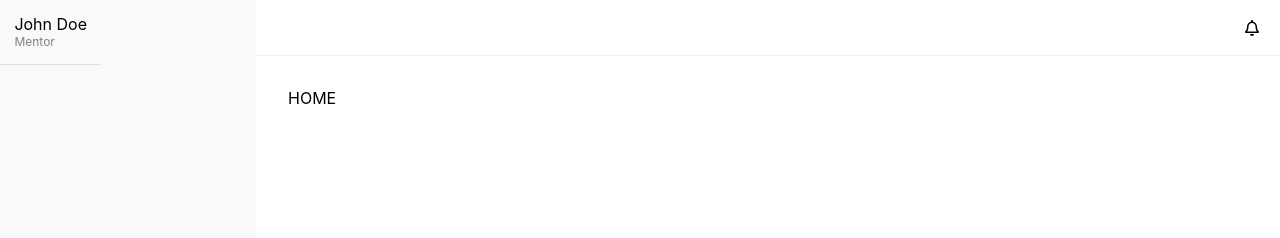
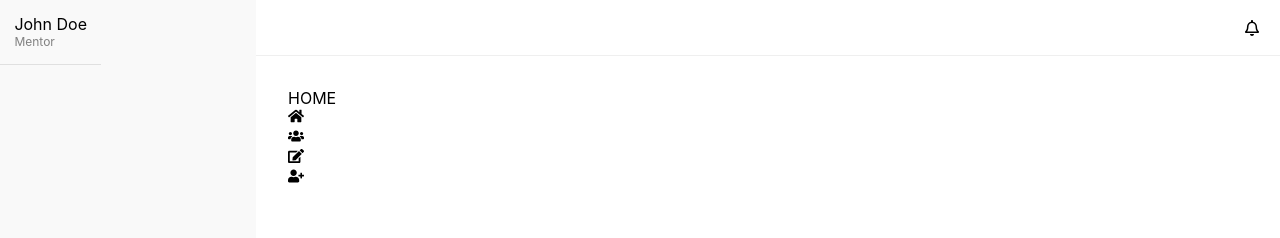
Before and after one commit to ashrofdev/project-unlimited, a React (Create React App) app: page /dashboard in a window 1280 px wide. Shown: the top 238 px of the page. Built offline with nearby package versions, Linux system fonts and the light colour scheme.

Commit message:
building home nav

```diff
--- a/src/component/dashboard/Dashboard.jsx
+++ b/src/component/dashboard/Dashboard.jsx
@@ -1,5 +1,4 @@
 import React, { Component } from 'react'
-
 import {FaEdit, FaHome, FaRegBell, FaUserPlus, FaUsers} from 'react-icons/fa'
 import Addclient from './Addclient'
 import Clients from './Clients'
--- a/src/component/dashboard/Home.jsx
+++ b/src/component/dashboard/Home.jsx
@@ -1,10 +1,26 @@
-import React, { Component } from 'react'
+import React, { Component } from 'react';
+import {FaEdit, FaHome, FaUserPlus, FaUsers} from 'react-icons/fa';
 
  class Home extends Component {
     render() {
         return (
             <div>
                 HOME
+                <div className="menu">
+                    <div className="menuitem">
+                        <FaHome/>
+                    </div>
+                    <div className="menuitem">
+                        <FaUsers/>
+                    </div>
+                    <div className="menuitem">
+                        <FaEdit/>
+                    </div>
+                    <div className="menuitem">
+                        <FaUserPlus/>
+                    </div>
+
+                </div>
             </div>
         )
     }
```
